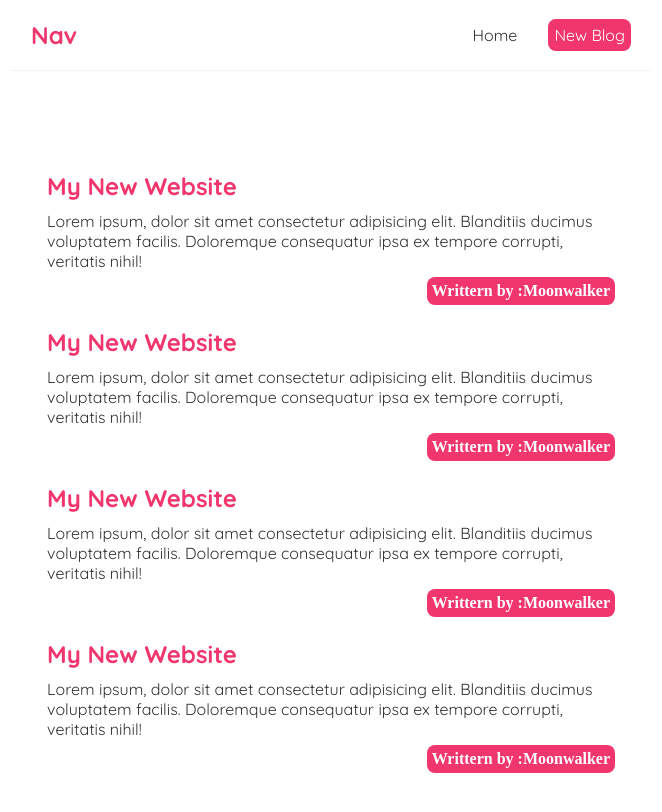
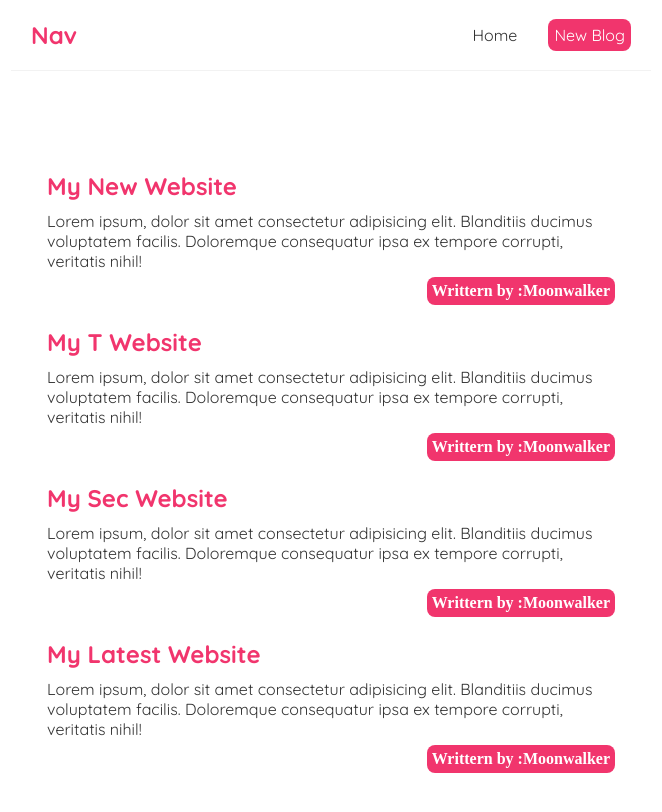
Before and after one commit to ShivaniAgarwal07/Blogging-App, a React (Create React App) app: page / in a window 1280 px wide. Shown: the top 812 px of the page, without its empty margins (309-971 px from the left). Built offline with nearby package versions, Linux system fonts and the light colour scheme.

Commit message:
using props for showing blogs

```diff
--- a/src/Comps/blogList.js
+++ b/src/Comps/blogList.js
@@ -1,34 +1,10 @@
 import {useState} from 'react';
- const BlogList = () => {
-    const [blogs, setBlogs] = useState([
+ const BlogList = (props) => {
+   const bloglist = props.bloglist
+   const title=props.title;
+    return ( <>
         {
-        title:"My New Website",
-        body:"Lorem ipsum, dolor sit amet consectetur adipisicing elit. Blanditiis ducimus voluptatem facilis. Doloremque consequatur ipsa ex tempore corrupti, veritatis nihil!",
-        author:"Moonwalker",
-        id:1
-        },
-        {
-        title:"My New Website",
-        body:"Lorem ipsum, dolor sit amet consectetur adipisicing elit. Blanditiis ducimus voluptatem facilis. Doloremque consequatur ipsa ex tempore corrupti, veritatis nihil!",
-        author:"Moonwalker",
-        id:1
-        },
-        {
-        title:"My New Website",
-        body:"Lorem ipsum, dolor sit amet consectetur adipisicing elit. Blanditiis ducimus voluptatem facilis. Doloremque consequatur ipsa ex tempore corrupti, veritatis nihil!",
-        author:"Moonwalker",
-        id:2
-        },
-        {
-        title:"My New Website",
-        body:"Lorem ipsum, dolor sit amet consectetur adipisicing elit. Blanditiis ducimus voluptatem facilis. Doloremque consequatur ipsa ex tempore corrupti, veritatis nihil!",
-        author:"Moonwalker",
-        id:3
-        },
-    ])
-
-    return ( <>
-    {     blogs.map((blog)=>(
+      bloglist.map((blog)=>(
         <div
 
         // EACH element must have a unique key property :- react uses to track each item in DOM by key
@@ -38,7 +14,8 @@ import {useState} from 'react';
                 <p>{blog.body}</p>
                 <h3>Writtern by :{blog.author}</h3>
             </div>
-            ))}
+            ))
+               }
     </> );
  }
 
--- a/src/Comps/home.js
+++ b/src/Comps/home.js
@@ -1,11 +1,39 @@
 import BlogList from "./blogList"
-
+import {useState} from 'react';
 
 const Home = () => {
-
+    const [blogs, setBlogs] = useState([
+        {
+        title:"My New Website",
+        body:"Lorem ipsum, dolor sit amet consectetur adipisicing elit. Blanditiis ducimus voluptatem facilis. Doloremque consequatur ipsa ex tempore corrupti, veritatis nihil!",
+        author:"Moonwalker",
+        id:1
+        },
+        {
+        title:"My T Website",
+        body:"Lorem ipsum, dolor sit amet consectetur adipisicing elit. Blanditiis ducimus voluptatem facilis. Doloremque consequatur ipsa ex tempore corrupti, veritatis nihil!",
+        author:"Moonwalker",
+        id:1
+        },
+        {
+        title:"My Sec Website",
+        body:"Lorem ipsum, dolor sit amet consectetur adipisicing elit. Blanditiis ducimus voluptatem facilis. Doloremque consequatur ipsa ex tempore corrupti, veritatis nihil!",
+        author:"Moonwalker",
+        id:2
+        },
+        {
+        title:"My Latest Website",
+        body:"Lorem ipsum, dolor sit amet consectetur adipisicing elit. Blanditiis ducimus voluptatem facilis. Doloremque consequatur ipsa ex tempore corrupti, veritatis nihil!",
+        author:"Moonwalker",
+        id:3
+        },
+    ])
     return (
         <div className="home">
-            <BlogList/>
+            <BlogList
+            bloglist={blogs}
+            title="My Latest Website"
+            />
         </div>
      );
 }
```
